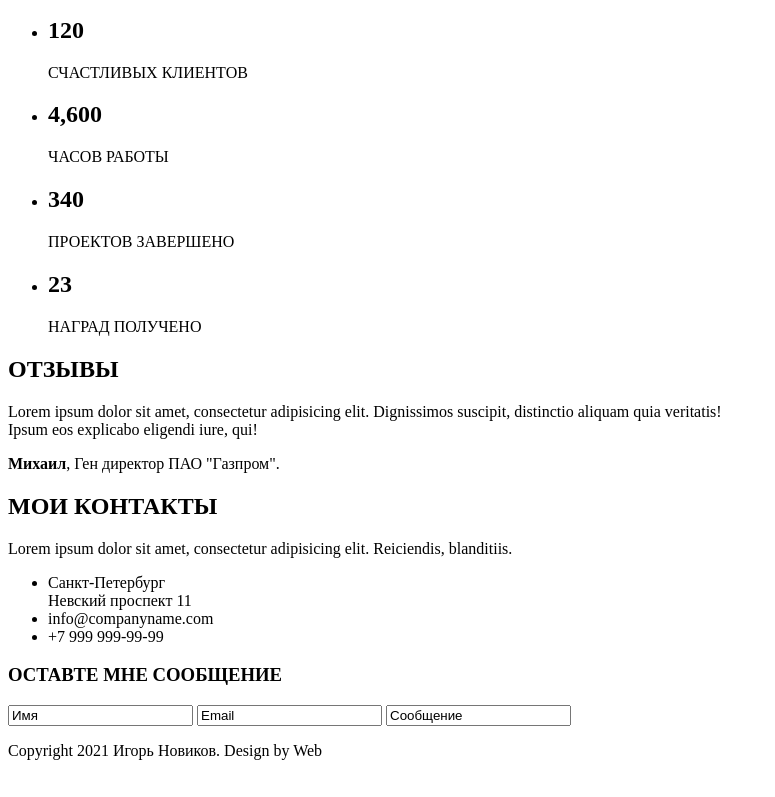
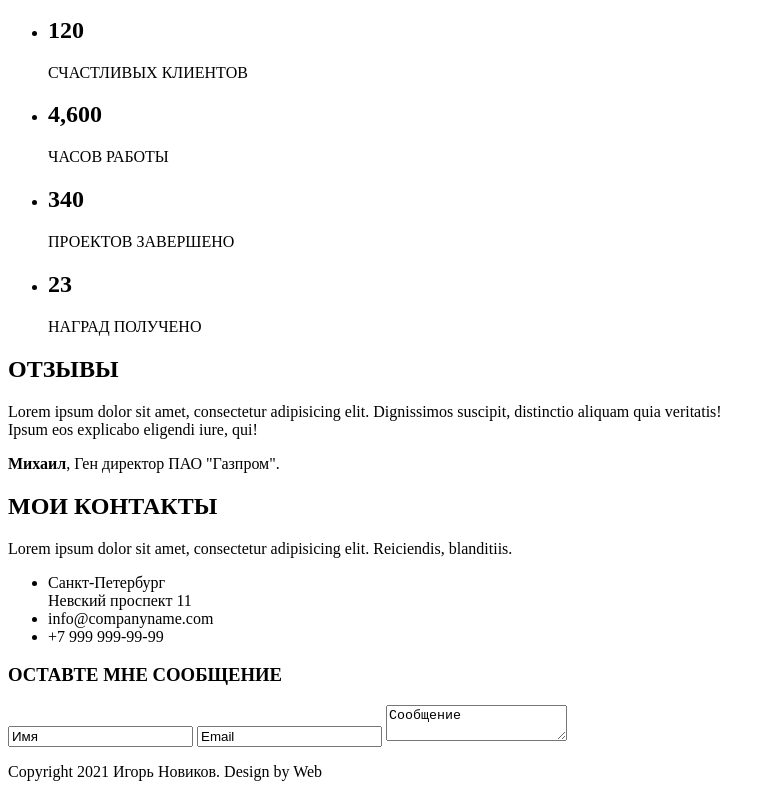
Before and after one commit to goblinVtapkah/goblinVtapkah.github.io, a plain HTML site: page src/index.html in a window 1280 px wide. Shown: the part 1818-2615 px from the top of the page, without its empty margins (0-775 px from the left). Before the commit the page ends 2594 px from the top, so only its background shows below. Drawn offline with Linux system fonts and the light colour scheme.

Commit message:
Update index.html

```diff
--- a/src/index.html
+++ b/src/index.html
@@ -182,7 +182,7 @@
 
             <input type="text" value="Имя">
             <input type="text" value="Email">
-            <input type="text" value="Сообщение">
+            <textarea>Сообщение</textarea>
 
         </form>
     </div>
```
